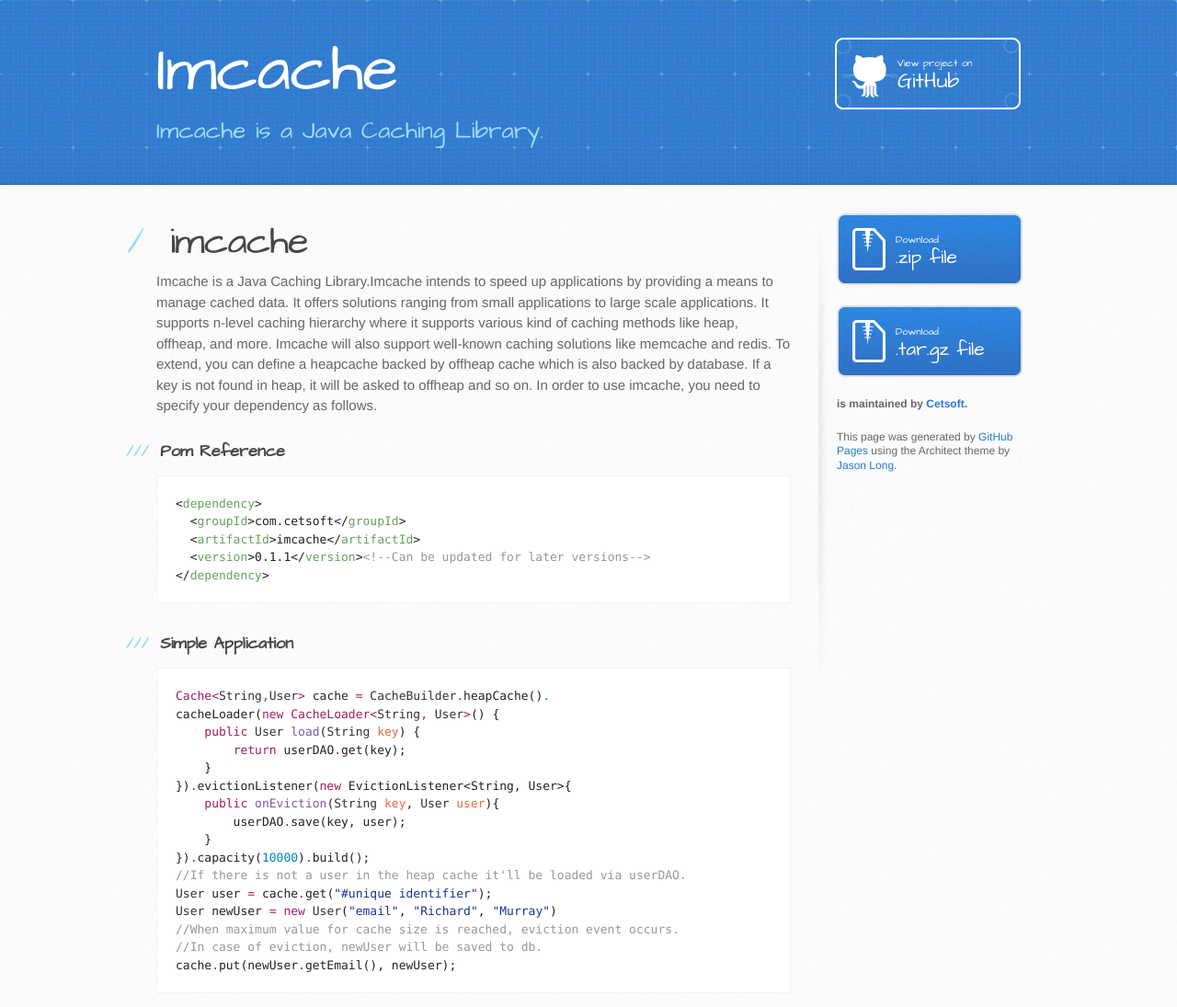
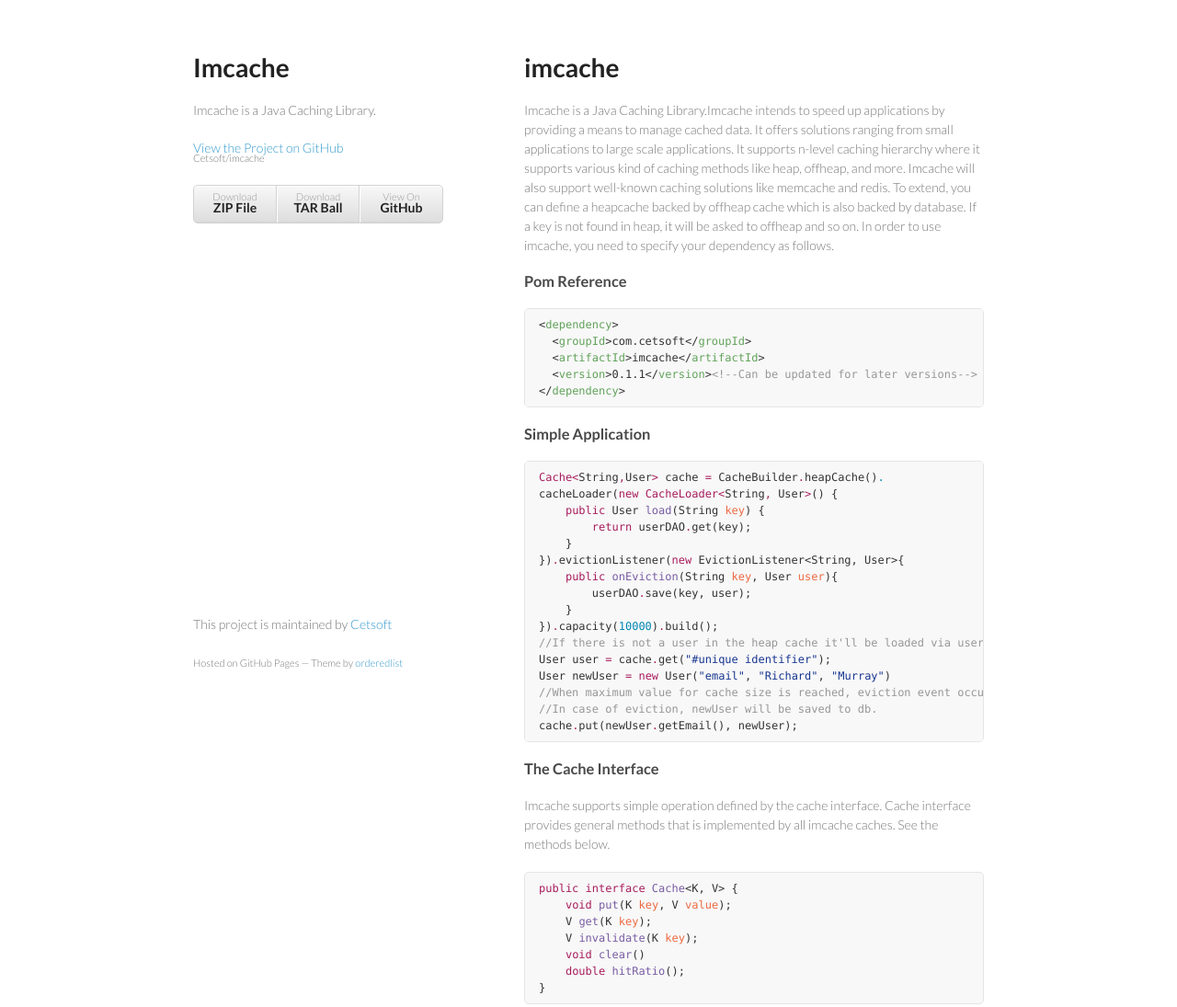
Before and after one commit to Cetsoft/imcache, a plain HTML site: page index.html in a window 1280 px wide. Shown: the top 1095 px of the page at 92% size. Drawn offline with Linux system fonts and the light colour scheme.

Commit message:
Create gh-pages branch via GitHub

```diff
--- a/index.html
+++ b/index.html
@@ -1,34 +1,34 @@
-<!DOCTYPE html>
+<!doctype html>
 <html>
   <head>
-    <meta charset='utf-8'>
+    <meta charset="utf-8">
     <meta http-equiv="X-UA-Compatible" content="chrome=1">
-    <meta name="viewport" content="width=device-width, initial-scale=1, maximum-scale=1">
-    <link href='https://fonts.googleapis.com/css?family=Architects+Daughter' rel='stylesheet' type='text/css'>
-    <link rel="stylesheet" type="text/css" href="stylesheets/stylesheet.css" media="screen">
-    <link rel="stylesheet" type="text/css" href="stylesheets/github-light.css" media="screen">
-    <link rel="stylesheet" type="text/css" href="stylesheets/print.css" media="print">
+    <title>Imcache by Cetsoft</title>
 
+    <link rel="stylesheet" href="stylesheets/styles.css">
+    <link rel="stylesheet" href="stylesheets/github-light.css">
+    <meta name="viewport" content="width=device-width, initial-scale=1, user-scalable=no">
     <!--[if lt IE 9]>
     <script src="//html5shiv.googlecode.com/svn/trunk/html5.js"></script>
     <![endif]-->
+  </head>
+  <body>
+    <div class="wrapper">
+      <header>
+        <h1>Imcache</h1>
+        <p>Imcache is a Java Caching Library.</p>
 
-    <title>Imcache by Cetsoft</title>
-  </head>
+        <p class="view"><a href="https://github.com/Cetsoft/imcache">View the Project on GitHub <small>Cetsoft/imcache</small></a></p>
 
-  <body>
-    <header>
-      <div class="inner">
-        <h1>Imcache</h1>
-        <h2>Imcache is a Java Caching Library.</h2>
-        <a href="https://github.com/Cetsoft/imcache" class="button"><small>View project on</small> GitHub</a>
-      </div>
-    </header>
 
-    <div id="content-wrapper">
-      <div class="inner clearfix">
-        <section id="main-content">
-          <h1>
+        <ul>
+          <li><a href="https://github.com/Cetsoft/imcache/zipball/master">Download <strong>ZIP File</strong></a></li>
+          <li><a href="https://github.com/Cetsoft/imcache/tarball/master">Download <strong>TAR Ball</strong></a></li>
+          <li><a href="https://github.com/Cetsoft/imcache">View On <strong>GitHub</strong></a></li>
+        </ul>
+      </header>
+      <section>
+        <h1>
 <a id="imcache" class="anchor" href="#imcache" aria-hidden="true"><span class="octicon octicon-link"></span></a>imcache</h1>
 
 <p>Imcache is a Java Caching Library.Imcache intends to speed up applications by providing a means to manage cached data. It offers solutions ranging from small applications to large scale applications. It supports n-level caching hierarchy where it supports various kind of caching methods like heap, offheap, and more. Imcache will also support well-known caching solutions like memcache and redis. To extend, you can define a heapcache backed by offheap cache which is also backed by database. If a key is not found in heap, it will be asked to offheap and so on. In order to use imcache, you need to specify your dependency as follows.</p>
@@ -174,25 +174,13 @@ is an example use for queries.</p>
 }</pre></div>
 
 <p><i>To learn more about imcache please look at examples provided.</i></p>
-        </section>
-
-        <aside id="sidebar">
-          <a href="https://github.com/Cetsoft/imcache/zipball/master" class="button">
-            <small>Download</small>
-            .zip file
-          </a>
-          <a href="https://github.com/Cetsoft/imcache/tarball/master" class="button">
-            <small>Download</small>
-            .tar.gz file
-          </a>
-
-          <p class="repo-owner"><a href="https://github.com/Cetsoft/imcache"></a> is maintained by <a href="https://github.com/Cetsoft">Cetsoft</a>.</p>
-
-          <p>This page was generated by <a href="https://pages.github.com">GitHub Pages</a> using the Architect theme by <a href="https://twitter.com/jasonlong">Jason Long</a>.</p>
-        </aside>
-      </div>
+      </section>
+      <footer>
+        <p>This project is maintained by <a href="https://github.com/Cetsoft">Cetsoft</a></p>
+        <p><small>Hosted on GitHub Pages &mdash; Theme by <a href="https://github.com/orderedlist">orderedlist</a></small></p>
+      </footer>
     </div>
-
+    <script src="javascripts/scale.fix.js"></script>
 
   </body>
 </html>
```
Also changed, not shown: stylesheets/styles.css (line endings or trailing spaces).
